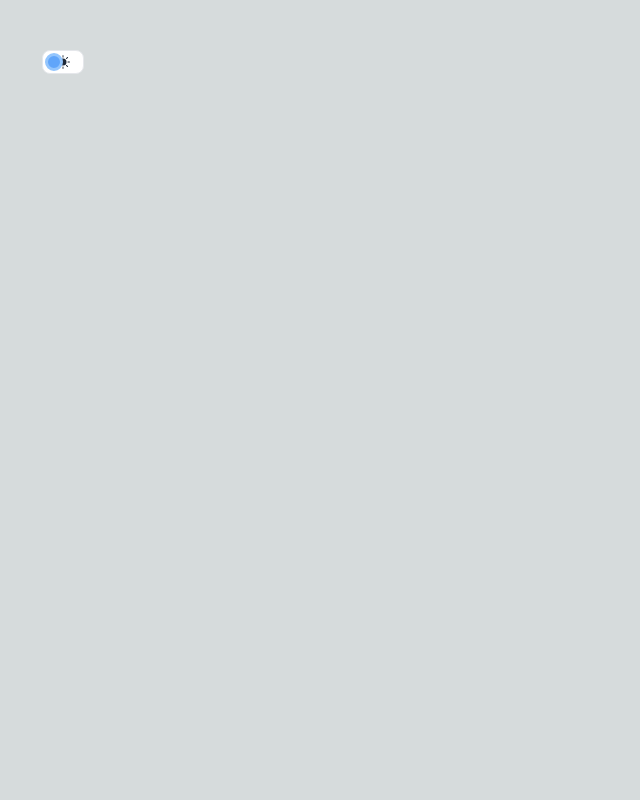
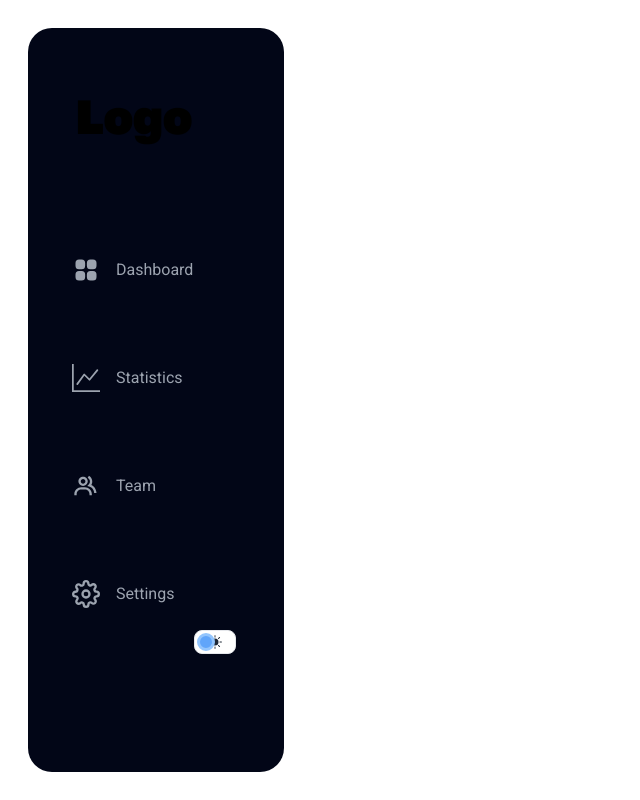
Before and after one commit to FuuKowatty/TaskManager, a Next.js app: page / in a window 1280 px wide. Shown: the whole page, without its empty margins (0-640 px from the left). Built offline with nearby package versions, Linux system fonts and the light colour scheme.

Commit message:
feat: add navbar

```diff
--- a/src/app/layout.tsx
+++ b/src/app/layout.tsx
@@ -2,7 +2,7 @@ import { clsx } from "clsx";
 import { Golos_Text, Roboto } from "next/font/google";
 import "./globals.css";
 
-import { DarkModeSwitcher } from "@/components/DarkModeSwitcher";
+import { Navbar } from "@/components/nav/Navbar";
 
 import Providers from "./providers";
 
@@ -30,10 +30,10 @@ export default function RootLayout({
     <html lang="en">
       <body className={clsx(roboto.variable, golosText.variable)}>
         <Providers>
-          <div className="fixed left-10 top-10 max-w-xs">
-            <DarkModeSwitcher />
+          <div className="flex min-h-screen items-stretch justify-stretch bg-white">
+            <Navbar />
+            {children}
           </div>
-          {children}
         </Providers>
       </body>
     </html>
--- a/src/components/FormLogin.tsx
+++ b/src/components/FormLogin.tsx
@@ -75,7 +75,7 @@ export function FormLogin() {
             )}
           </p>
         </fieldset>
-        <fieldset w-full h-full>
+        <fieldset className="h-full w-full">
           <label className="flex flex-col gap-1">
             Password
             <input
--- /dev/null
+++ b/src/components/nav/NavLink.tsx
@@ -0,0 +1,34 @@
+"use client";
+
+import clsx from "clsx";
+import Link from "next/link";
+import { usePathname } from "next/navigation";
+import type { IconType } from "react-icons";
+
+type Props = {
+  href: string;
+  text: string;
+  icon: IconType;
+};
+
+export function NavLink({ href, text, icon: Icon }: Props) {
+  const pathname = usePathname();
+  const isActive = pathname === href;
+
+  const activeClass = isActive && "font-bold text-white";
+
+  return (
+    <li className="w-full">
+      <Link
+        href={href}
+        className={clsx(
+          "flex w-full items-center  gap-4 rounded-lg p-3 text-gray-400 transition-all hover:font-bold hover:text-white focus:font-bold focus:text-white focus:outline-none focus:ring-2 focus:ring-gray-50",
+          activeClass
+        )}
+      >
+        <Icon className="h-7 w-7" />
+        {text}
+      </Link>
+    </li>
+  );
+}
--- /dev/null
+++ b/src/components/nav/Navbar.tsx
@@ -0,0 +1,56 @@
+"use client";
+
+import Link from "next/link";
+import type { IconType } from "react-icons";
+import { BiGroup } from "react-icons/bi";
+import { BsGraphUp } from "react-icons/bs";
+import { FiSettings } from "react-icons/fi";
+import { HiSquares2X2 } from "react-icons/hi2";
+
+import { DarkModeSwitcher } from "@/components/DarkModeSwitcher";
+import { NavLink } from "@/components/nav/NavLink";
+
+type NavData = { icon: IconType; text: string; href: string }[];
+
+const navData: NavData = [
+  {
+    icon: HiSquares2X2,
+    text: "Dashboard",
+    href: "/dashboard",
+  },
+  {
+    icon: BsGraphUp,
+    text: "Statistics",
+    href: "/statistics",
+  },
+  {
+    icon: BiGroup,
+    text: "Team",
+    href: "/team",
+  },
+  {
+    icon: FiSettings,
+    text: "Settings",
+    href: "/settings",
+  },
+];
+
+export function Navbar() {
+  return (
+    <nav className="my-7 ml-7 flex w-64 flex-shrink-0 flex-col rounded-3xl bg-slate-950 py-14 pl-8 pr-12">
+      <Link
+        href="/"
+        className="mb-24 ml-2 inline-block rounded-lg p-2 font-golos-text text-5xl font-black focus:outline-none focus:ring-2 focus:ring-gray-200"
+      >
+        Logo
+      </Link>
+      <ul className="flex flex-col gap-14">
+        {navData.map(({ icon, text, href }) => {
+          return <NavLink key={text} href={href} icon={icon} text={text} />;
+        })}
+      </ul>
+
+      <DarkModeSwitcher />
+    </nav>
+  );
+}
```
